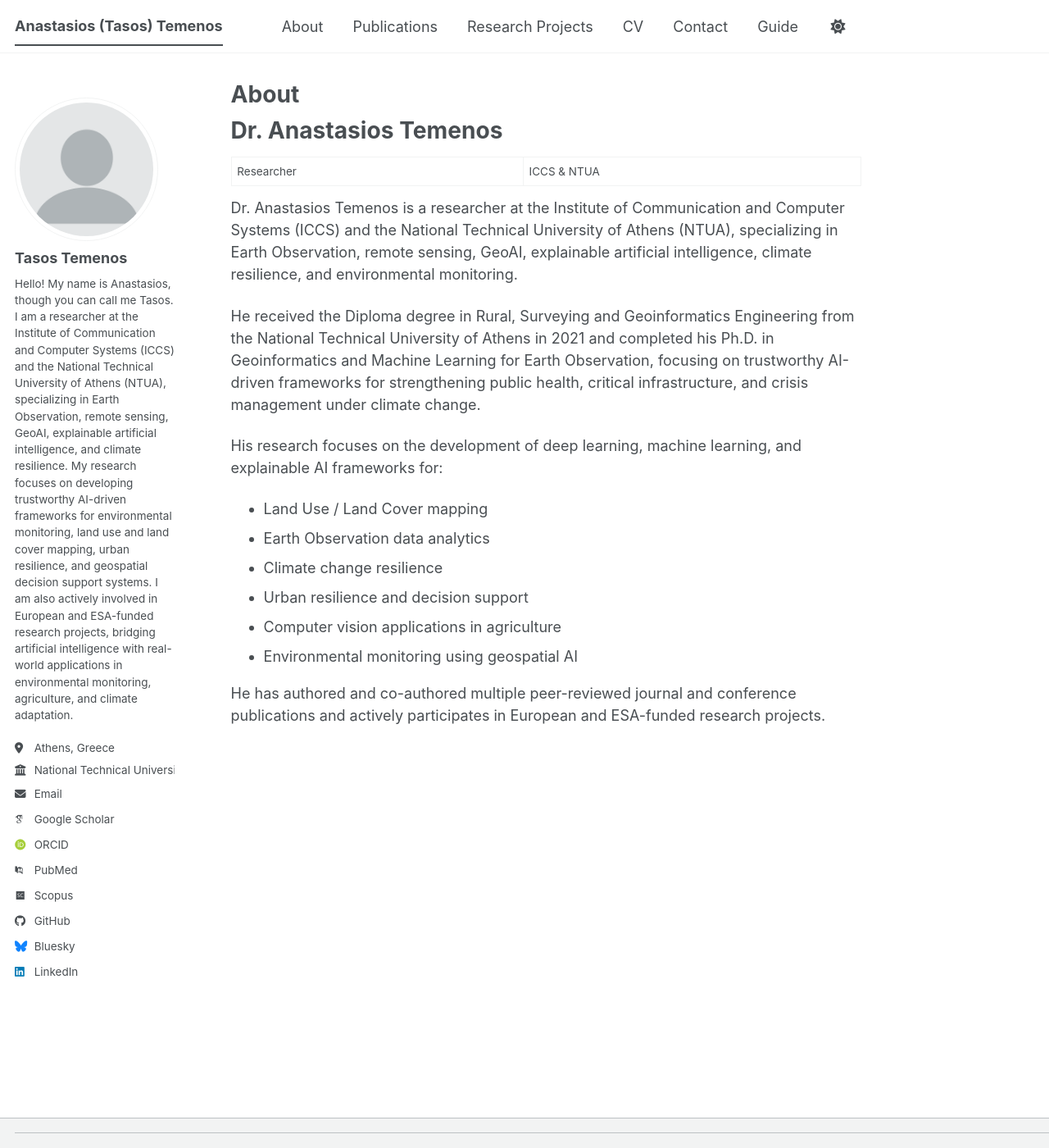
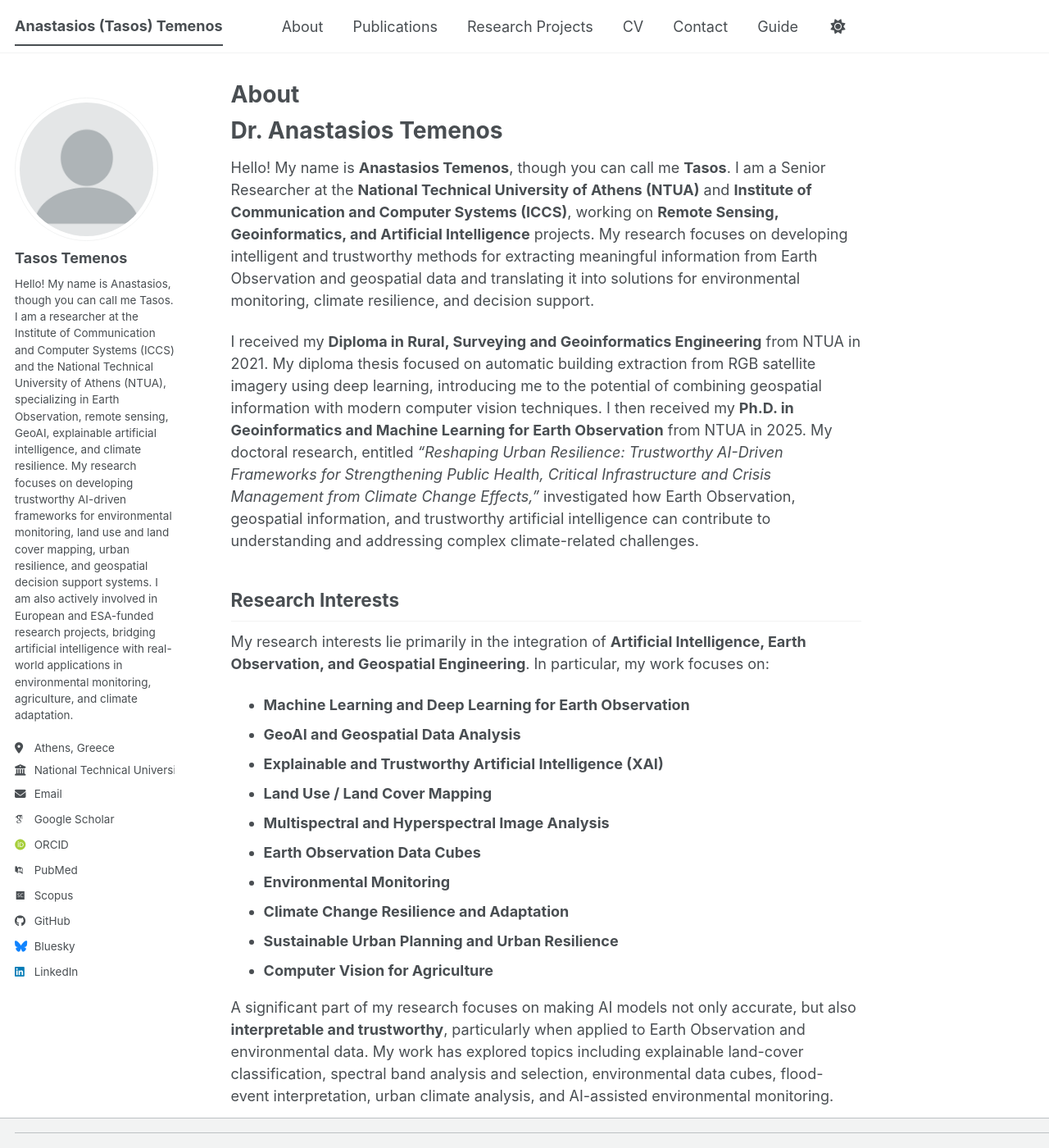
Before and after one commit to TasosTemenos/TasosTemenos.github.io, a Jekyll site: the page built from _pages/about.md, in a window 1280 px wide and 1400 px high. Shown: the whole window at 82% size. Built offline with Jekyll 4.4.1, drawn with Linux system fonts in a browser that asks for light colours; some web fonts are replaced; a script bundle is joined from its source files by our own code; library files that are not in the unit come from our copies; some of the changed text lies outside the part shown.

Commit message:
Update about.md

```diff
--- a/_pages/about.md
+++ b/_pages/about.md
@@ -8,19 +8,45 @@ redirect_from:
 
 # Dr. Anastasios Temenos
 
-Researcher | ICCS & NTUA
+Hello! My name is **Anastasios Temenos**, though you can call me **Tasos**. I am a Senior Researcher at the **National Technical University of Athens (NTUA)** and **Institute of Communication and Computer Systems (ICCS)**, working on **Remote Sensing, Geoinformatics, and Artificial Intelligence** projects. My research focuses on developing intelligent and trustworthy methods for extracting meaningful information from Earth Observation and geospatial data and translating it into solutions for environmental monitoring, climate resilience, and decision support.
 
-Dr. Anastasios Temenos is a researcher at the Institute of Communication and Computer Systems (ICCS) and the National Technical University of Athens (NTUA), specializing in Earth Observation, remote sensing, GeoAI, explainable artificial intelligence, climate resilience, and environmental monitoring.
+I received my **Diploma in Rural, Surveying and Geoinformatics Engineering** from NTUA in 2021. My diploma thesis focused on automatic building extraction from RGB satellite imagery using deep learning, introducing me to the potential of combining geospatial information with modern computer vision techniques. I then received my **Ph.D. in Geoinformatics and Machine Learning for Earth Observation** from NTUA in 2025. My doctoral research, entitled *“Reshaping Urban Resilience: Trustworthy AI-Driven Frameworks for Strengthening Public Health, Critical Infrastructure and Crisis Management from Climate Change Effects,”* investigated how Earth Observation, geospatial information, and trustworthy artificial intelligence can contribute to understanding and addressing complex climate-related challenges.
 
-He received the Diploma degree in Rural, Surveying and Geoinformatics Engineering from the National Technical University of Athens in 2021 and completed his Ph.D. in Geoinformatics and Machine Learning for Earth Observation, focusing on trustworthy AI-driven frameworks for strengthening public health, critical infrastructure, and crisis management under climate change.
+## Research Interests
 
-His research focuses on the development of deep learning, machine learning, and explainable AI frameworks for:
+My research interests lie primarily in the integration of **Artificial Intelligence, Earth Observation, and Geospatial Engineering**. In particular, my work focuses on:
 
-- Land Use / Land Cover mapping
-- Earth Observation data analytics
-- Climate change resilience
-- Urban resilience and decision support
-- Computer vision applications in agriculture
-- Environmental monitoring using geospatial AI
+- **Machine Learning and Deep Learning for Earth Observation**
+- **GeoAI and Geospatial Data Analysis**
+- **Explainable and Trustworthy Artificial Intelligence (XAI)**
+- **Land Use / Land Cover Mapping**
+- **Multispectral and Hyperspectral Image Analysis**
+- **Earth Observation Data Cubes**
+- **Environmental Monitoring**
+- **Climate Change Resilience and Adaptation**
+- **Sustainable Urban Planning and Urban Resilience**
+- **Computer Vision for Agriculture**
 
-He has authored and co-authored multiple peer-reviewed journal and conference publications and actively participates in European and ESA-funded research projects.
+A significant part of my research focuses on making AI models not only accurate, but also **interpretable and trustworthy**, particularly when applied to Earth Observation and environmental data. My work has explored topics including explainable land-cover classification, spectral band analysis and selection, environmental data cubes, flood-event interpretation, urban climate analysis, and AI-assisted environmental monitoring.
+
+Beyond Earth Observation, I am also interested in **computer vision applications for agriculture and precision livestock farming**. My research in this area includes the development and application of vision-based and AI methods for animal monitoring, body condition assessment, and livestock health and welfare.
+
+## Research Projects
+
+Through my work at ICCS and NTUA, I have been actively involved in several collaborative European and international research projects. I have participated in **Horizon 2020, Horizon Europe, and other European Union-funded projects**, as well as the **European Space Agency (ESA)-funded Greek National Satellite Space Project – Axis 3: Land Monitoring Service**.
+
+My responsibilities across these projects include scientific task management and coordination, preparation of technical deliverables and reports, remote sensing and GIS data processing, and the development, training, and validation of AI and computer vision models. I have also participated in **field deployments, system installations, and on-site data collection and validation**, connecting methodological research with real-world implementation.
+
+## Engineering & Teaching
+
+My background as a **Rural, Surveying and Geoinformatics Engineer** provides an important role for my research. In addition to GeoAI and remote sensing, I have professional experience in surveying and geospatial engineering, including field data acquisition using **GNSS receivers and Total Stations**, topographic surveying, Digital Terrain Model generation, and the use of GIS and CAD environments.
+
+Alongside my research activities, I am involved in **academic teaching at NTUA**, supporting undergraduate lectures, tutorials, and laboratory sessions. I also support students in the development of their diploma theses, providing guidance on research design, methodology, implementation, and scientific writing.
+
+## Publications & Recognition
+
+I have authored and co-authored **more than 20 peer-reviewed journal and international conference publications** in the fields of Remote Sensing, GeoAI, explainable AI, environmental monitoring, climate resilience, and computer vision. My research has been presented at international scientific conferences and workshops, including the **IEEE International Geoscience and Remote Sensing Symposium (IGARSS)**.
+
+I also actively contribute to the scientific community as a **peer reviewer for multiple international scientific journals**, including journals published by **IEEE, Elsevier, and MDPI**, primarily within my research fields of Remote Sensing, Earth Observation, Artificial Intelligence, GeoAI, and environmental applications.
+
+My research work has received academic recognition, including the **D. Thomaidis Award** for original scientific publications. My Ph.D. dissertation received the **2026 Dimitris N. Chorafas Foundation Award in the field of Informatics and Computer Science**, recognizing its scientific contribution.
```
